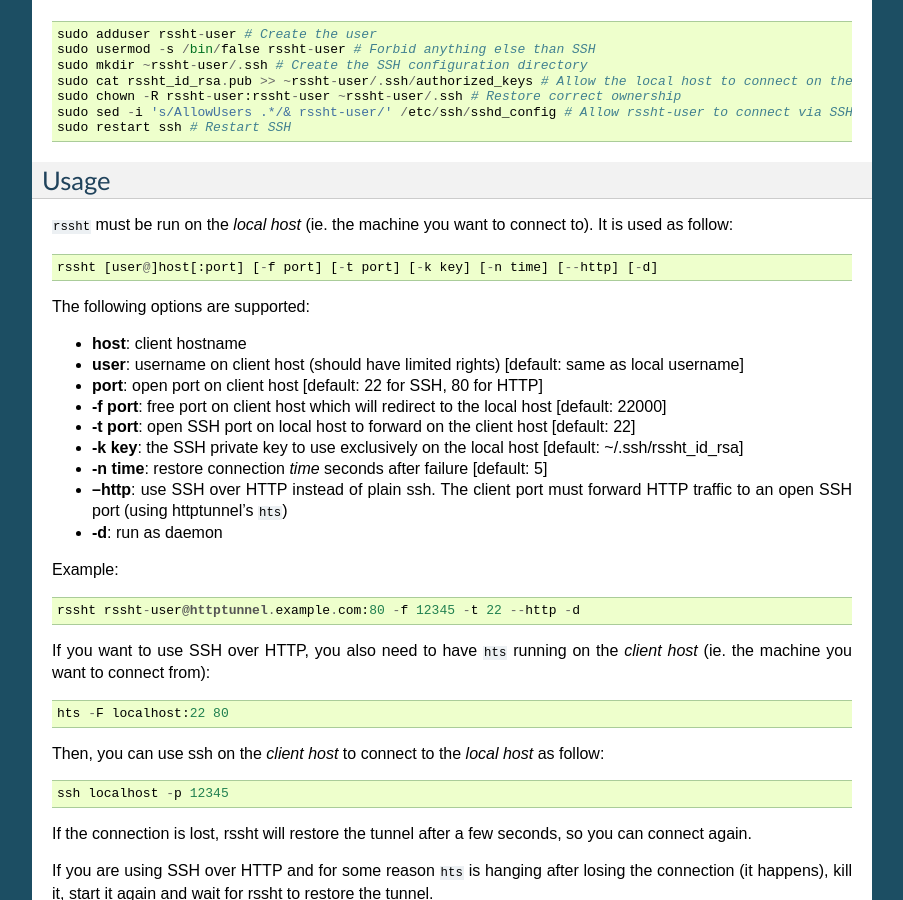
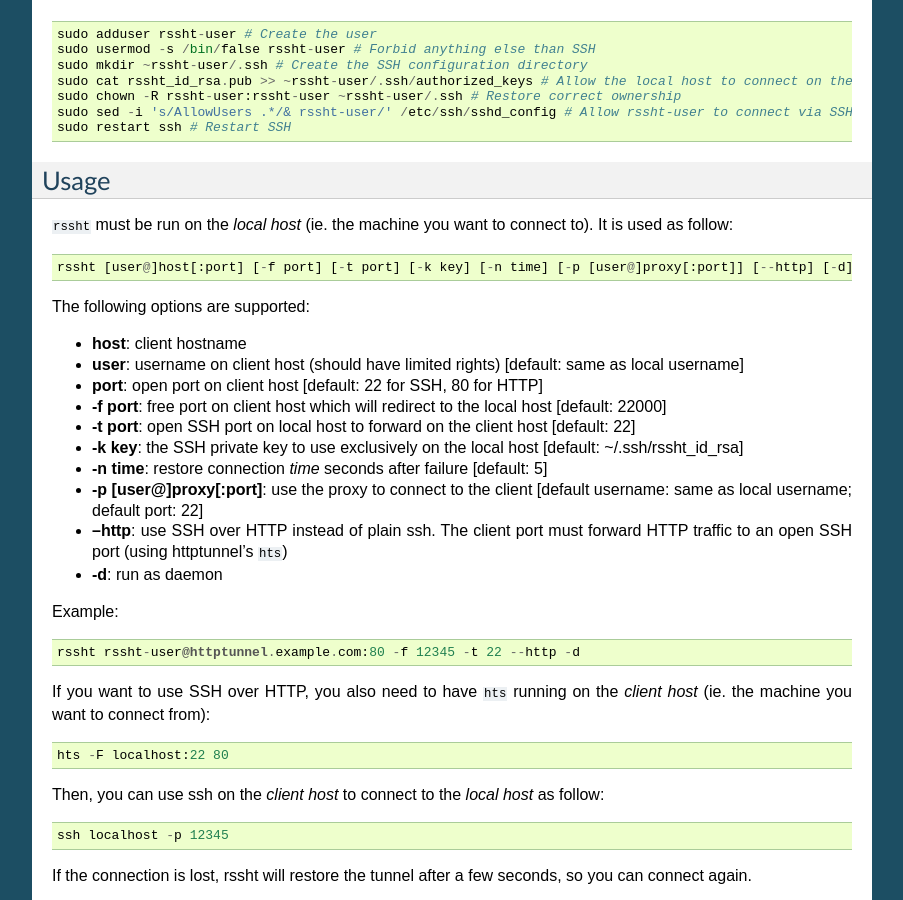
Before and after one commit to Arkanosis/rssht, a Sphinx documentation site: the page built from docs/index.rst, in a window 1280 px wide and 900 px high, scrolled down 1832 px. Shown: the whole window, without its empty margins (198-1101 px from the left). Built offline with Sphinx 7.4.7, drawn with Linux system fonts in a browser that asks for light colours.

Commit message:
Add the -p option to establish a reverse tunnel through a proxy

```diff
--- a/docs/index.rst
+++ b/docs/index.rst
@@ -97,7 +97,7 @@ Usage
 
 ::
 
-    rssht [user@]host[:port] [-f port] [-t port] [-k key] [-n time] [--http] [-d]
+    rssht [user@]host[:port] [-f port] [-t port] [-k key] [-n time] [-p [user@]proxy[:port]] [--http] [-d]
 
 The following options are supported:
 
@@ -108,6 +108,7 @@ The following options are supported:
 * **-t port**: open SSH port on local host to forward on the client host [default: 22]
 * **-k key**: the SSH private key to use exclusively on the local host [default: ~/.ssh/rssht_id_rsa]
 * **-n time**: restore connection *time* seconds after failure [default: 5]
+* **-p [user@]proxy[:port]**: use the proxy to connect to the client [default username: same as local username; default port: 22]
 * **--http**: use SSH over HTTP instead of plain ssh. The client port must forward HTTP traffic to an open SSH port (using httptunnel's :code:`hts`)
 * **-d**: run as daemon
 
```
Also changed, not shown: 1 other file.
